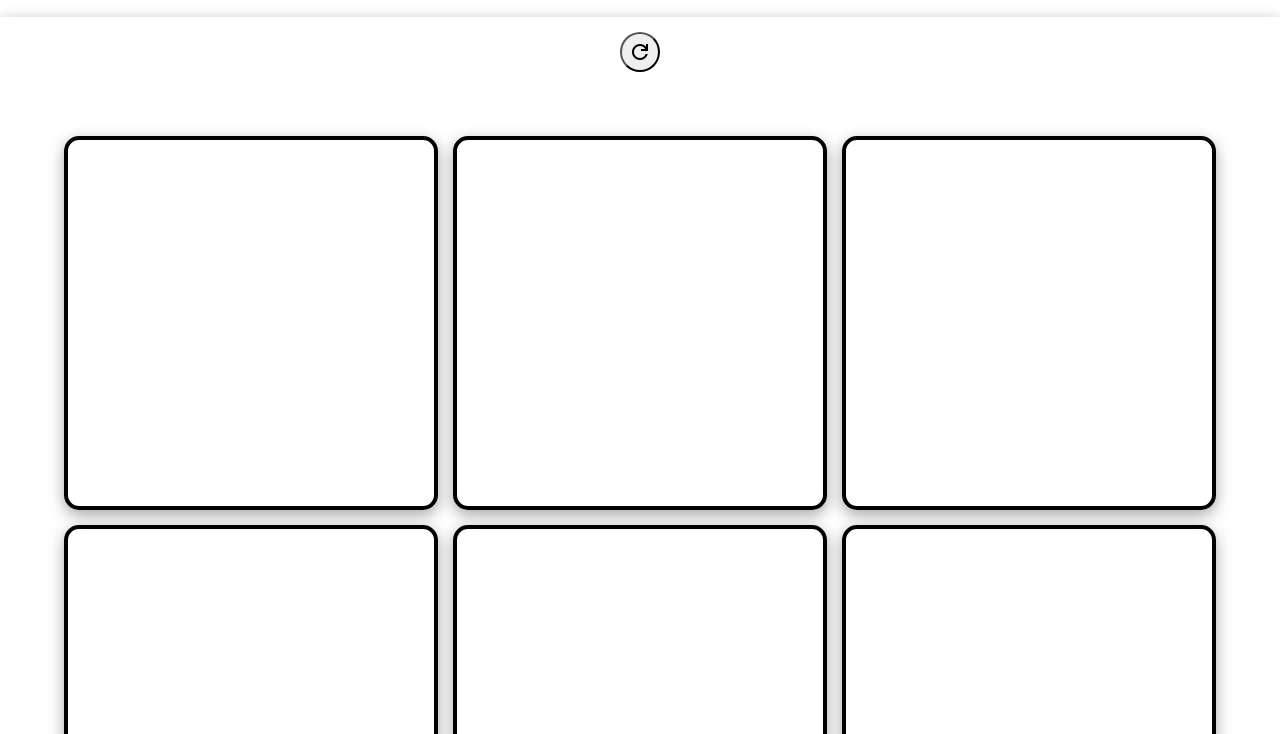
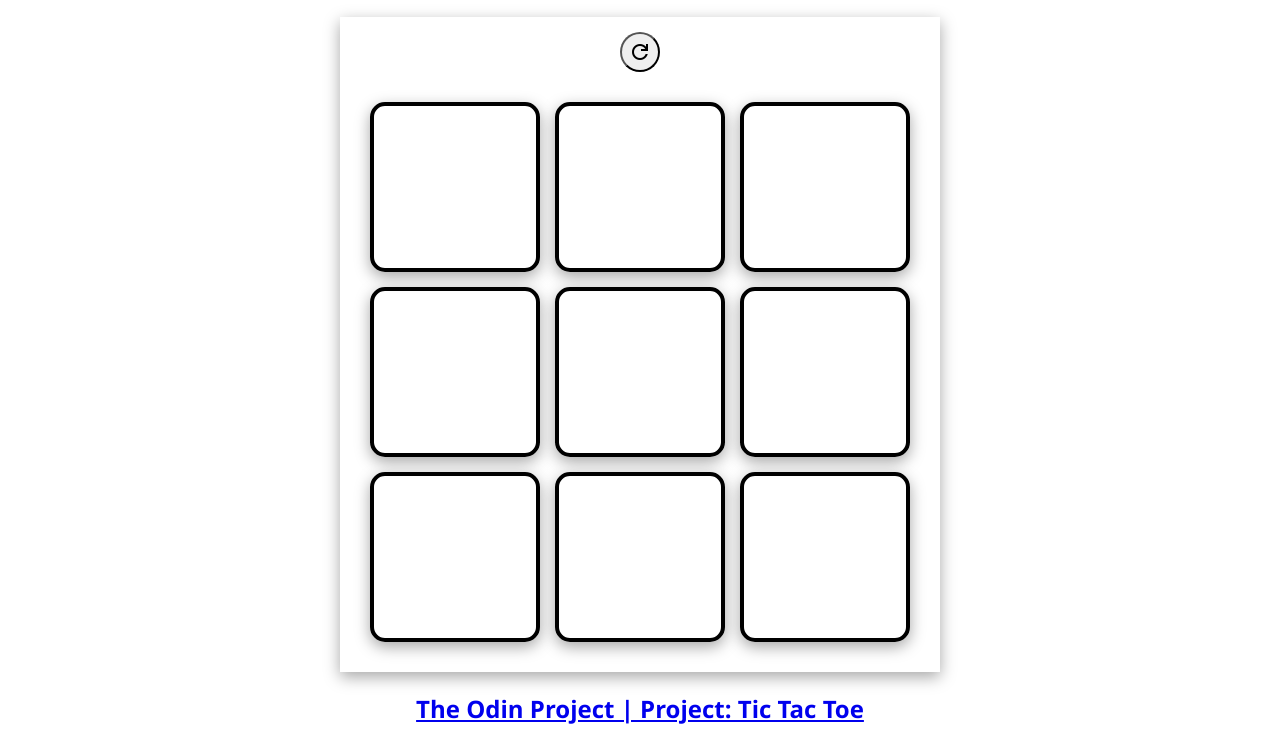
Before and after one commit to CyprianESPI/odin-ttt, a plain HTML site: page index.html in a window 1280 px wide. Shown: the part 66-800 px from the top of the page. Drawn offline with nearby package versions, Linux system fonts and the light colour scheme.

Commit message:
Center the board

```diff
--- a/styles.css
+++ b/styles.css
@@ -32,6 +32,10 @@ body {
 }
 
 main {
+    /* By setting margin auto we center the div :) */
+    margin-left: auto;
+    margin-right: auto;
+    width: min(75vh, 75vw);
     padding-top: 15px;
     box-shadow: rgba(0, 0, 0, 0.35) 0px 5px 15px;
 }
```
